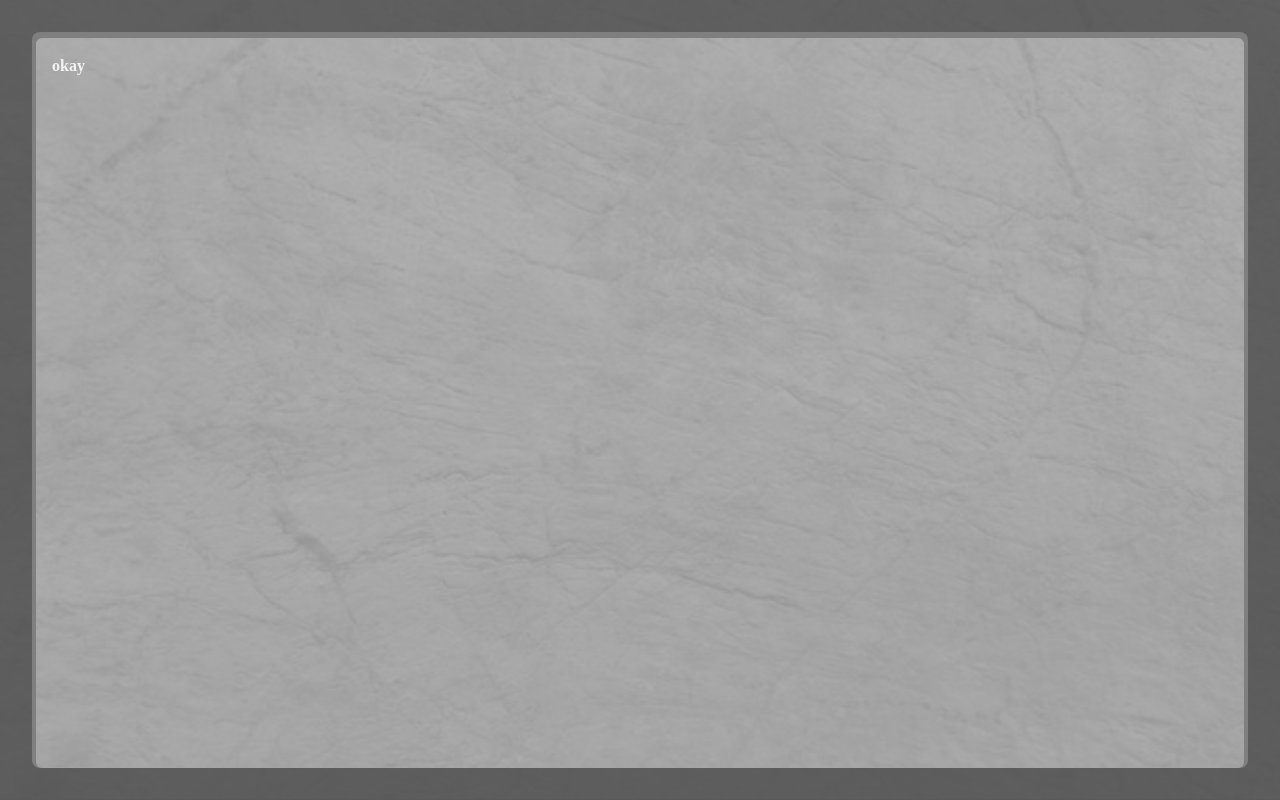
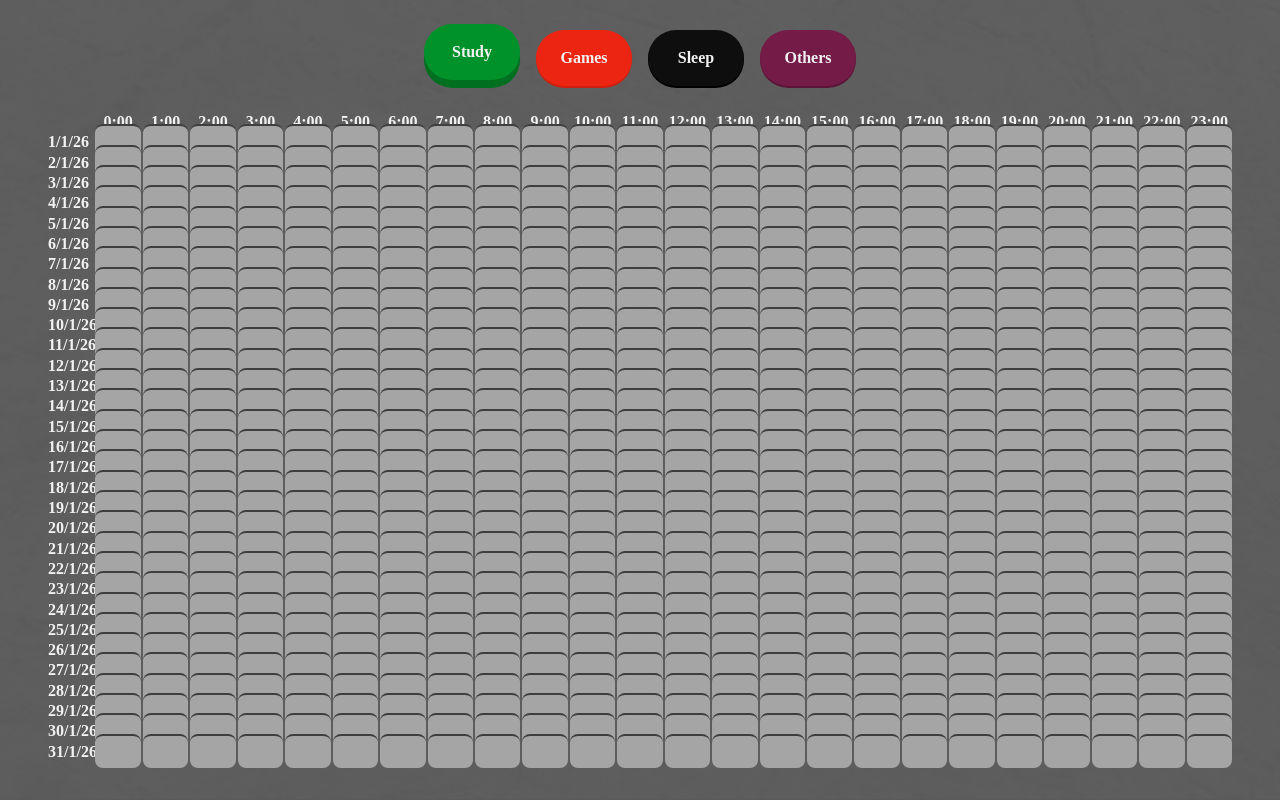
Before and after one commit to KhuiKhui/set-in-stone, a Next.js app: page / in a window 1280 px wide. Built offline with nearby package versions, Linux system fonts and the light colour scheme; no server answers; a web font is replaced by a local one.

Commit message:
feat: add spreadsheet

```diff
--- a/package.json
+++ b/package.json
@@ -10,6 +10,7 @@
   },
   "dependencies": {
     "clsx": "^2.1.1",
+    "howler": "^2.2.4",
     "jotai": "^2.16.2",
     "next": "16.1.3",
     "react": "19.2.3",
@@ -19,6 +20,7 @@
   },
   "devDependencies": {
     "@tailwindcss/postcss": "latest",
+    "@types/howler": "^2.2.12",
     "@types/node": "^20",
     "@types/react": "^19",
     "@types/react-dom": "^19",
--- a/src/app/globals.css
+++ b/src/app/globals.css
@@ -12,6 +12,24 @@
   --color-dim: #7f7f7f;
   --color-bg: #595959;
   --color-fg: #f2f2f2;
+  --color-dark: #3e3e3e;
+  --color-accent: #5b3a31;
+
+  --color-sleep-base: #0e0e0e;
+  --color-sleep-bright: #1b1b1b;
+  --color-sleep-dim: black;
+
+  --color-games-base: #ec2513;
+  --color-games-bright: #ef4e40;
+  --color-games-dim: #cd2011;
+
+  --color-study-base: #00922a;
+  --color-study-bright: #00ad32;
+  --color-study-dim: #007020;
+
+  --color-others-base: #741b47;
+  --color-others-bright: #8d2156;
+  --color-others-dim: #5b1538;
 
   --font-base: 'Schoolbell', cursive;
   --default-font-family: var(--font-base);
--- a/src/app/page.tsx
+++ b/src/app/page.tsx
@@ -1,9 +1,16 @@
-import Button from '@/components/Button/Button';
+import Picker from '@/components/Spreadsheet/Picker/Picker';
 import Spreadsheet from '@/components/Spreadsheet/Spreadsheet';
 
 export default function Home() {
   return (
-    <div className="h-screen w-screen p-8">
+    <div className="flex h-screen w-screen flex-col items-center justify-center p-8">
+      <div className="flex flex-row items-center justify-evenly gap-4">
+        <Picker category="study" index={0} />
+        <Picker category="games" index={1} />
+        <Picker category="sleep" index={2} />
+        <Picker category="others" index={3} />
+      </div>
+
       <Spreadsheet />
     </div>
   );
--- a/src/components/Button/Button.tsx
+++ b/src/components/Button/Button.tsx
@@ -2,27 +2,22 @@ import cn from '@/utils/cn';
 
 interface ButtonProps extends React.ComponentPropsWithRef<'button'> {
   text: string;
-  frontColor?: string;
-  backColor?: string;
+  backClassName?: string;
 }
 
 function Button({
   text,
   className,
-  frontColor = '',
-  backColor = '',
+  backClassName = '',
   ...inputs
 }: ButtonProps) {
   return (
-    <button
-      className={cn('bg-dim rounded-lg', className, frontColor)}
-      {...inputs}
-    >
+    <button className={cn('bg-dim rounded-lg', className)} {...inputs}>
       <span
         className={cn(
           'bg-base block size-full -translate-y-1.5 cursor-pointer rounded-lg p-4 font-bold',
           'text-white transition-transform ease-in-out hover:-translate-y-2 active:-translate-y-0.5',
-          backColor,
+          backClassName,
         )}
       >
         {text}
--- a/src/components/Spreadsheet/Cell/Cell.tsx
+++ b/src/components/Spreadsheet/Cell/Cell.tsx
@@ -1,5 +1,80 @@
-function Cell() {
-  return <div></div>;
+'use client';
+import cn from '@/utils/cn';
+import { useState } from 'react';
+import { Howl, Howler } from 'howler';
+import { useAtom, useAtomValue } from 'jotai';
+import { colorPickerAtom, colorPressedAtom, gridAtom } from '@/store';
+
+interface CellProps extends React.ComponentPropsWithRef<'button'> {
+  row: number;
+  col: number;
+}
+
+function Cell({ className, row, col, ...inputs }: CellProps) {
+  const [isPressed, setPressed] = useState(false);
+  const [grid, setGrid] = useAtom<string[][]>(gridAtom);
+  const colorsPressed = useAtomValue(colorPressedAtom);
+  const colors = useAtomValue(colorPickerAtom);
+  let color: string = '';
+  for (let i = 0; i < colorsPressed.length; i++) {
+    if (colorsPressed[i]) color = colors[i];
+  }
+
+  const click = new Howl({
+    src: ['/click.mp3'],
+    volume: 0.3,
+  });
+
+  return (
+    <button
+      onClick={() => {
+        if (isPressed)
+          setGrid((grid: string[][]) => {
+            grid[row][col] = '';
+            return grid;
+          });
+        else
+          setGrid((grid: string[][]) => {
+            grid[row][col] = color;
+            return grid;
+          });
+
+        setPressed(!isPressed);
+        click.play();
+      }}
+      className={cn(
+        'bg-dim size-full rounded-lg',
+        {
+          'bg-dark': isPressed,
+        },
+        className,
+      )}
+      {...inputs}
+    >
+      <span
+        className={cn(
+          'bg-base border-dark block size-full -translate-y-1.5 cursor-pointer rounded-lg border-t-2 p-4 font-bold',
+          'size-full transition-transform ease-in-out',
+          {
+            '-translate-y-1': isPressed,
+            'hover:-translate-y-2': !isPressed,
+            'hover:bg-study-bright': !isPressed && color === 'study',
+            'bg-study-base hover:bg-study-dim':
+              isPressed && grid[row][col] === 'study',
+            'hover:bg-games-bright': !isPressed && color === 'games',
+            'bg-games-base hover:bg-games-dim':
+              isPressed && grid[row][col] === 'games',
+            'hover:bg-sleep-bright': !isPressed && color === 'sleep',
+            'bg-sleep-base hover:bg-sleep-dim':
+              isPressed && grid[row][col] === 'sleep',
+            'hover:bg-others-bright': !isPressed && color === 'others',
+            'bg-others-base hover:bg-others-dim':
+              isPressed && grid[row][col] === 'others',
+          },
+        )}
+      ></span>
+    </button>
+  );
 }
 
 export default Cell;
--- /dev/null
+++ b/src/components/Spreadsheet/Picker/Picker.tsx
@@ -0,0 +1,66 @@
+'use client';
+
+import { colorPickerAtom, colorPressedAtom } from '@/store';
+import { useAtom } from 'jotai';
+import cn from '@/utils/cn';
+import { useState } from 'react';
+
+interface PickerProps extends React.ComponentPropsWithRef<'div'> {
+  category: string;
+  index: number;
+}
+
+function Picker({
+  category = 'study',
+  index = 0,
+  className,
+  ...inputs
+}: PickerProps) {
+  const [color, setColor] = useAtom(colorPickerAtom);
+  const [colorPressed, setColorPressed] = useAtom(colorPressedAtom);
+  return (
+    <div
+      className={cn(
+        'rounded-full',
+        {
+          'bg-sleep-dim': color[index] === 'sleep',
+          'bg-games-dim': color[index] === 'games',
+          'bg-study-dim': color[index] === 'study',
+          'bg-others-dim': color[index] === 'others',
+        },
+        className,
+      )}
+      {...inputs}
+    >
+      <button
+        onClick={() => {
+          setColorPressed((colorPressed) => {
+            colorPressed = [false, false, false, false];
+            colorPressed[index] = true;
+            return colorPressed;
+          });
+          setColor(() => {
+            color[index] = category;
+            return color;
+          });
+        }}
+        className={cn(
+          'block size-full min-w-24 -translate-y-0.5 cursor-pointer rounded-full p-4 font-bold',
+          'size-full transition-transform ease-in-out',
+          {
+            '-translate-y-2': colorPressed[index],
+            'hover:-translate-y-1': !colorPressed[index],
+            'bg-sleep-base hover:bg-sleep-bright': color[index] === 'sleep',
+            'bg-games-base hover:bg-games-bright': color[index] === 'games',
+            'bg-study-base hover:bg-study-bright': color[index] === 'study',
+            'bg-others-base hover:bg-others-bright': color[index] === 'others',
+          },
+        )}
+      >
+        {category.charAt(0).toUpperCase() + category.slice(1)}
+      </button>
+    </div>
+  );
+}
+
+export default Picker;
--- a/src/components/Spreadsheet/Spreadsheet.tsx
+++ b/src/components/Spreadsheet/Spreadsheet.tsx
@@ -1,23 +1,41 @@
 // interface SpreadsheetProps extends React.ComponentPropsWithRef<'div'> {}
 
 import cn from '@/utils/cn';
+import Cell from './Cell/Cell';
 
 function Spreadsheet({
   className,
   ...inputs
 }: React.ComponentPropsWithRef<'div'>) {
   return (
-    <div className="bg-dim size-full rounded-lg px-1 pb-1.5">
     <div
       className={cn(
-          'block size-full translate-y-1.5 rounded-md p-4 font-bold',
-          'bg-[url(/stone-bg.png)] bg-cover bg-no-repeat',
+        'block size-full translate-y-1.5 p-4 font-bold',
+        'grid grid-cols-25 grid-rows-32 gap-0.5 overflow-auto bg-transparent',
         className,
       )}
       {...inputs}
     >
-        okay
+      <div></div>
+      {Array.from({ length: 24 }).map((_: unknown, index: number) => {
+        return (
+          <div
+            key={'hours' + index}
+            className="text-center"
+          >{`${index}:00`}</div>
+        );
+      })}
+      {Array.from({ length: 25 * 31 }).map((_: unknown, index: number) => {
+        return (
+          <div key={'cell' + index}>
+            {index % 25 == 0 ? (
+              <div key={`${index} date`}>{`${index / 25 + 1}/1/26`}</div>
+            ) : (
+              <Cell row={index % 31} col={(index % 25) - 1} />
+            )}
           </div>
+        );
+      })}
     </div>
   );
 }
--- /dev/null
+++ b/src/store.ts
@@ -0,0 +1,7 @@
+import { atom } from 'jotai';
+
+export const colorPressedAtom = atom([true, false, false, false]);
+export const colorPickerAtom = atom(['study', 'games', 'sleep', 'others']);
+export const gridAtom = atom<any>(
+  Array.from({ length: 31 }, () => Array.from({ length: 24 }, () => '')),
+);
```
Also changed, not shown: 2 other files (tests, documents, lock files or other folders). Lines whose indentation alone changed are shown as unchanged.
